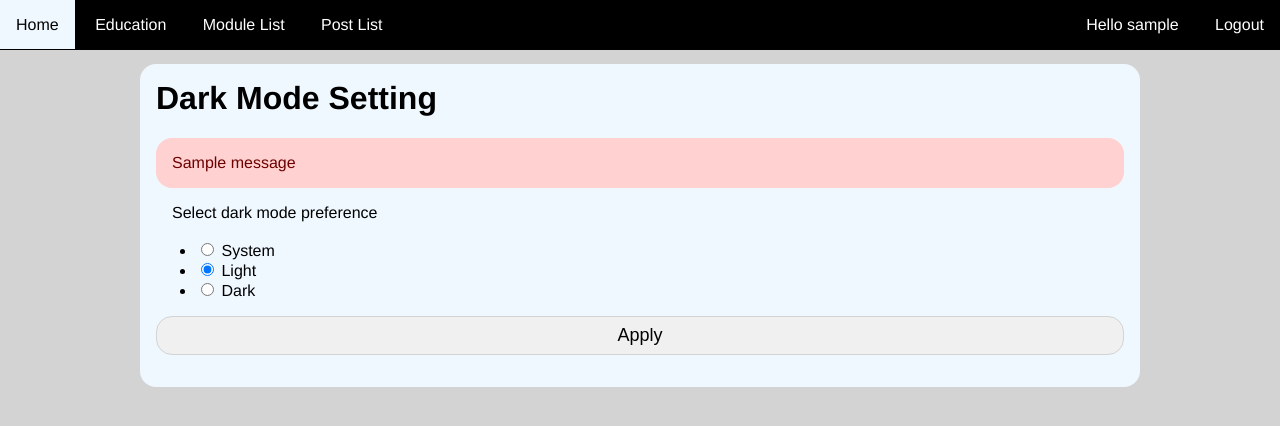
After one commit to timothyf1/cmt120-flask, a Flask app: page /profile/darkmode in a window 1280 px wide. The commit adds this page. Shown: the top 426 px of the page. Run offline with Flask 3, Linux system fonts and the light colour scheme; a user stored in the database is signed in; tables that the repository leaves empty hold one stand-in row (values such as "Sample post"); one stand-in notice (Sample message) is shown.

Commit message:
Moved profile into own blueprint from auth

```diff
--- /dev/null
+++ b/portfolio/profile/forms.py
@@ -0,0 +1,13 @@
+from flask_wtf import FlaskForm
+from wtforms import PasswordField, SubmitField, RadioField
+from wtforms.validators import DataRequired, EqualTo, Length
+
+class Change_password(FlaskForm):
+    current_password = PasswordField('Current Password', validators=[DataRequired()])
+    new_password = PasswordField('New Password', validators=[DataRequired(), Length(min=8, message="Passwords must be atleast 8 characters")])
+    confirm_new_password = PasswordField('Confirm New Password', validators=[DataRequired(), EqualTo('new_password', message="Passwords do not match")])
+    submit = SubmitField('Change Password')
+
+class Dark_mode(FlaskForm):
+    pref = RadioField('Select dark mode preference', choices=[(0, 'System'), (1, 'Light'), (2, 'Dark')], default=0)
+    submit = SubmitField('Apply')
--- /dev/null
+++ b/portfolio/profile/profile.py
@@ -0,0 +1,35 @@
+from flask import Blueprint, render_template, url_for, redirect
+from flask_login import login_required, current_user
+from ..models import User
+from .forms import Change_password, Dark_mode
+
+bp_profile = Blueprint('bp_profile', __name__, template_folder='templates', static_folder='static')
+
+@bp_profile.route('/changepassword', methods=['GET', 'POST'])
+@login_required
+def change_password():
+    form = Change_password()
+    if form.validate_on_submit():
+        if current_user.verify_password(form.current_password.data):
+            current_user.set_password(form.new_password.data)
+            db.session.commit()
+            return redirect(url_for('bp_home.home'))
+        form.current_password.errors = ['Password Incorrect']
+    return render_template('changepassword.html', title='Change Password', form=form)
+
+@bp_profile.route('/darkmode', methods=['GET', 'POST'])
+@login_required
+def dark_mode_setting():
+    form = Dark_mode()
+    if form.validate_on_submit():
+        current_user.dark_mode = form.pref.data
+        db.session.commit()
+        return redirect(url_for('bp_profile.user_profile'))
+    form.pref.default = current_user.dark_mode
+    form.process()
+    return render_template('darkmode.html', title='Change Dark Mode Setting', form=form)
+
+@bp_profile.route('/profile')
+@login_required
+def user_profile():
+    return render_template('profile.html', title='Profile')
--- /dev/null
+++ b/portfolio/profile/static/profile.css
@@ -0,0 +1,55 @@
+.profile-form {
+    margin-left: auto;
+    margin-right: auto;
+    background-color: var(--content-bg-color);
+    max-width: 1000px;
+    box-sizing: border-box;
+    padding: 1rem;
+    border-radius: 1rem;
+}
+
+form {
+    display: flex;
+    flex-direction: column;
+}
+
+form > label {
+    margin-bottom: 0.1rem;
+    margin-left: 1rem;
+}
+
+form > input {
+    margin-bottom: 1rem;
+    padding: 0.5rem;
+    padding-left: 1rem;
+    padding-right: 1rem;
+    background-color: var(--inp-bg-color);
+    color: var(--inp-text-color);
+    border: 1px solid var(--inp-border-color);
+    border-radius: 1rem;
+    font: Helvetica;
+    font-size: large;
+}
+
+form > input:hover {
+    border: 1px solid var(--inp-hover-border-color);
+}
+
+form > input[type=submit] {
+    background-color: var(--sub-bg-color);
+    color: var(--sub-text-color);
+    cursor:pointer;
+}
+
+form > input[type=submit]:hover {
+    background-color: var(--sub-hover-bg-color);
+    color: var(--text-hov-color);
+}
+
+.alert {
+    background-color: var(--alert-bg-color);
+    color: var(--alert-text-color);
+    padding: 1rem;
+    margin-bottom: 1rem;
+    border-radius: 1rem;
+}
--- a/portfolio/auth/templates/changepassword.html
+++ b/portfolio/profile/templates/changepassword.html
@@ -1,10 +1,10 @@
-{% extends "auth.html" %}
+{% extends "profileform.html" %}
 
 {% block heading %}
 Change Password
 {% endblock heading %}
 
-{% block authform %}
+{% block profileform %}
 <form method="POST" action="">
     {{ form.csrf_token }}
 
@@ -39,4 +39,4 @@ Change Password
     {% endif %}
     {{ form.submit }}
 </form>
-{% endblock authform %}
+{% endblock profileform %}
--- a/portfolio/auth/templates/darkmode.html
+++ b/portfolio/profile/templates/darkmode.html
@@ -1,10 +1,10 @@
-{% extends "auth.html" %}
+{% extends "profileform.html" %}
 
 {% block heading %}
 Dark Mode Setting
 {% endblock heading %}
 
-{% block authform %}
+{% block profileform %}
 <form method="POST" action="">
     {{ form.csrf_token }}
 
@@ -21,4 +21,4 @@ Dark Mode Setting
 
     {{ form.submit }}
 </form>
-{% endblock authform %}
+{% endblock profileform %}
--- a/portfolio/auth/templates/profile.html
+++ b/portfolio/profile/templates/profile.html
@@ -4,7 +4,7 @@
 
 <p>Hello and welcome to your profile, from here you will be able to change your user settings</p>
 
-<a href="{{ url_for('bp_auth.change_password') }}">Change Password</a>
-<a href="{{ url_for('bp_auth.dark_mode_setting') }}">Dark Mode Settings</a>
+<a href="{{ url_for('bp_profile.change_password') }}">Change Password</a>
+<a href="{{ url_for('bp_profile.dark_mode_setting') }}">Dark Mode Settings</a>
 
 {% endblock content %}
--- /dev/null
+++ b/portfolio/profile/templates/profileform.html
@@ -0,0 +1,20 @@
+{% extends "layout.html" %}
+
+{% block head %}
+<link rel=stylesheet type=text/css href="{{ url_for('bp_profile.static',filename='profile.css') }}">
+{% endblock head %}
+
+{% block content_div %}
+<div class="profile-form">
+    <h1>{% block heading %}{% endblock %}</h1>
+
+    {% for message in get_flashed_messages() %}
+    <div class="alert">
+        {{ message }}
+    </div>
+    {% endfor %}
+
+    {% block profileform %}
+    {% endblock %}
+</div>
+{% endblock content_div %}
--- a/portfolio/templates/layout.html
+++ b/portfolio/templates/layout.html
@@ -32,7 +32,7 @@
             </nav>
             <nav class="user-nav">
                 {% if current_user.is_authenticated %}
-                <a href="{{ url_for('bp_auth.user_profile') }}">Hello {{ current_user.username }}</a>
+                <a href="{{ url_for('bp_profile.user_profile') }}">Hello {{ current_user.username }}</a>
                 <a href="{{ url_for('bp_auth.logout') }}">Logout</a>
                 {% else %}
                 <a href="{{ url_for('bp_auth.login') }}">Login</a>
```
Also changed, not shown: portfolio/__init__.py (+10 -0 lines), portfolio/auth/auth.py (+1 -38 lines), portfolio/auth/forms.py (+1 -11 lines).
